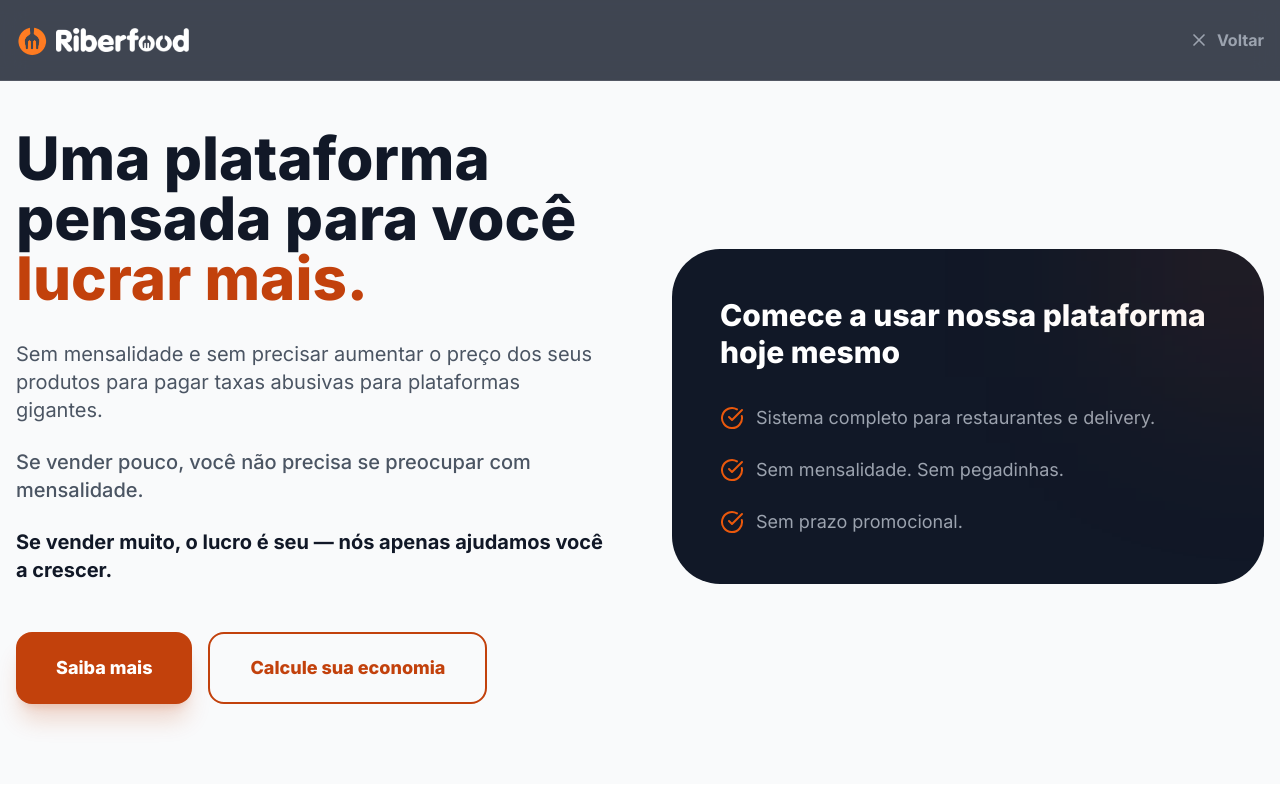
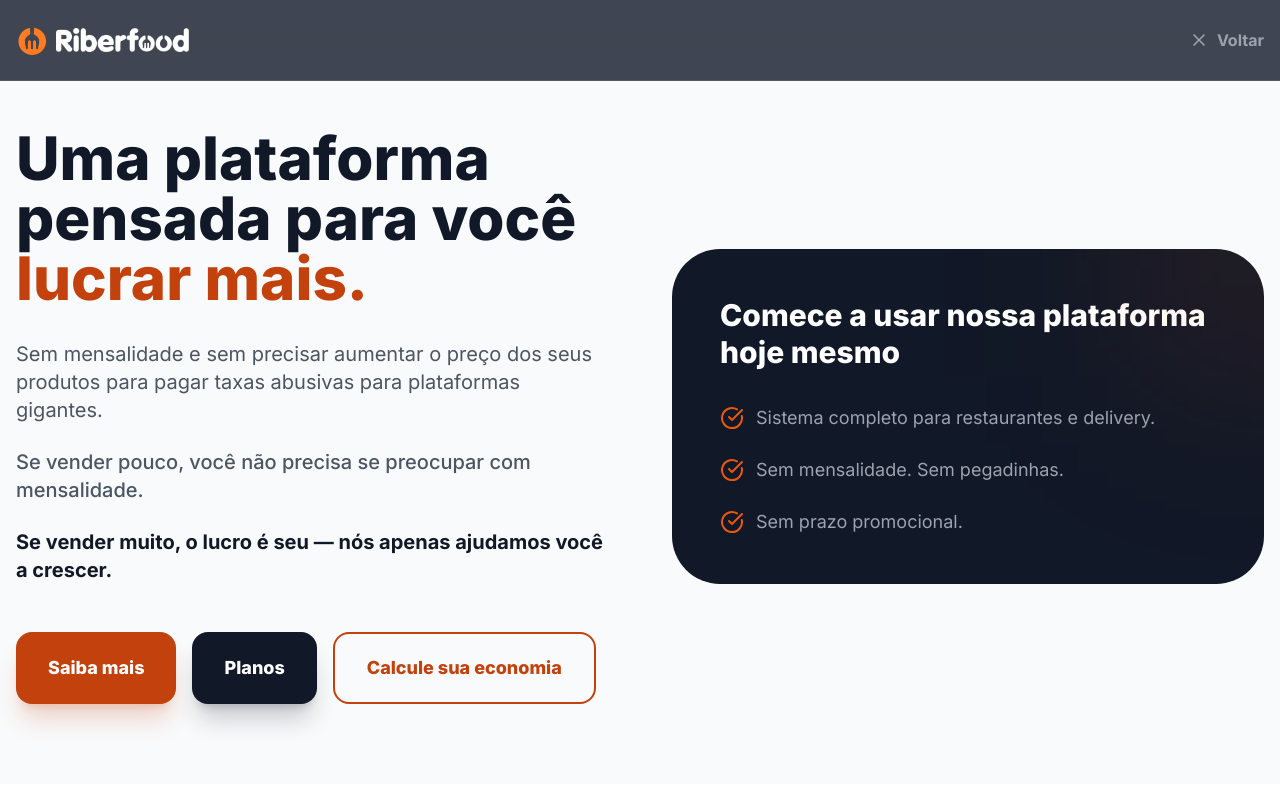
Before and after one commit to Jhon30Tol/riberfood-landing-page, a React (Vite) app: page / in a window 1280 px wide. Both pictures are taken after a click on the button "Quero conhecer a plataforma". Shown: the top 800 px of the page. Built offline with nearby package versions, Linux system fonts and the light colour scheme.

Commit message:
feat: Adicionar botão 'Planos' e padronizar o espaçamento horizontal dos botões de ação.

```diff
--- a/App.tsx
+++ b/App.tsx
@@ -671,13 +671,19 @@ const PlansPage: React.FC<{ onBack: () => void; onSelectFree: () => void; onSele
             <div className="flex flex-col sm:flex-row gap-4 pt-4">
               <button
                 onClick={() => scrollToSection('como-funciona')}
-                className="bg-orange-700 hover:bg-orange-800 text-white px-10 py-5 rounded-2xl text-lg font-black transition-all shadow-xl shadow-orange-700/20"
+                className="bg-orange-700 hover:bg-orange-800 text-white px-8 py-5 rounded-2xl text-lg font-black transition-all shadow-xl shadow-orange-700/20"
               >
                 Saiba mais
               </button>
               <button
+                onClick={() => scrollToSection('planos')}
+                className="bg-gray-900 hover:bg-black text-white px-8 py-5 rounded-2xl text-lg font-black transition-all shadow-xl shadow-gray-900/20"
+              >
+                Planos
+              </button>
+              <button
                 onClick={() => scrollToSection('simulador')}
-                className="border-2 border-orange-700 text-orange-700 hover:bg-orange-50 px-10 py-5 rounded-2xl text-lg font-black transition-all"
+                className="border-2 border-orange-700 text-orange-700 hover:bg-orange-50 px-8 py-5 rounded-2xl text-lg font-black transition-all"
               >
                 Calcule sua economia
               </button>
```
